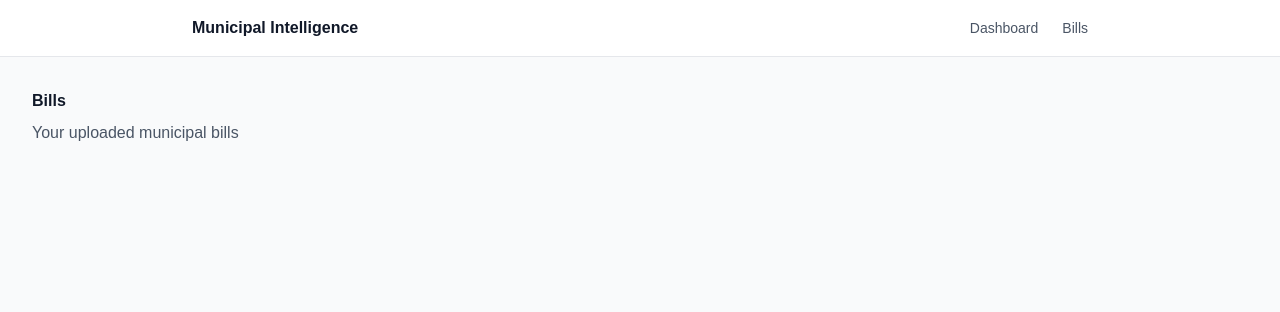
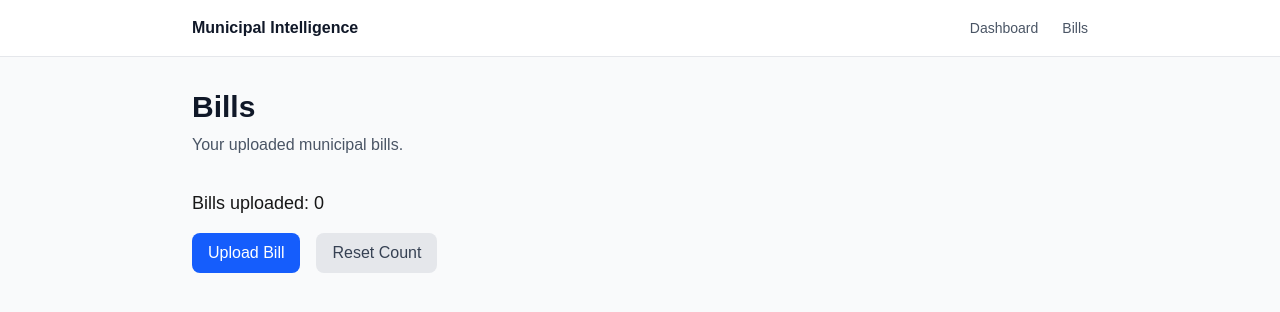
Before and after one commit to grahamch/municipal-intelligence, a Next.js app: page /bills in a window 1280 px wide. Shown: the top 312 px of the page. Built offline with nearby package versions, Linux system fonts and the light colour scheme.

Commit message:
Add bills page with useState counter and reset button

```diff
--- a/app/bills/page.tsx
+++ b/app/bills/page.tsx
@@ -1,10 +1,31 @@
+"use client"
+
+import { useState } from "react"
+
 export default function BillsPage() {
-    return (
-        <main className="min-h-screen bg-gray-50 p-8">
-            <div className="max-w-4x1 mx-auto">
-                <h1 className="text-3x1 font-bold text-gray-900">Bills</h1>
-                <p className="mt-2 text-gray-600">Your uploaded municipal bills</p>
-            </div>
-        </main>
-    )
+  const [count, setCount] = useState(0)
+
+  return (
+    <main className="min-h-screen bg-gray-50 p-8">
+      <div className="max-w-4xl mx-auto">
+        <h1 className="text-3xl font-bold text-gray-900">Bills</h1>
+        <p className="mt-2 text-gray-600">Your uploaded municipal bills.</p>
+        <div className="mt-8">
+          <p className="text-lg">Bills uploaded: {count}</p>
+          <button
+            onClick={() => setCount(count + 1)}
+            className="mt-4 bg-blue-600 text-white px-4 py-2 rounded-lg hover:bg-blue-700"
+          >
+            Upload Bill
+          </button>
+          <button
+            onClick={() => setCount(0)}
+            className="mt-4 ml-4 bg-gray-200 text-gray-700 px-4 py-2 rounded-lg hover:bg-gray-300"
+          >
+            Reset Count
+          </button>
+        </div>
+      </div>
+    </main>
+  )
 }
```
